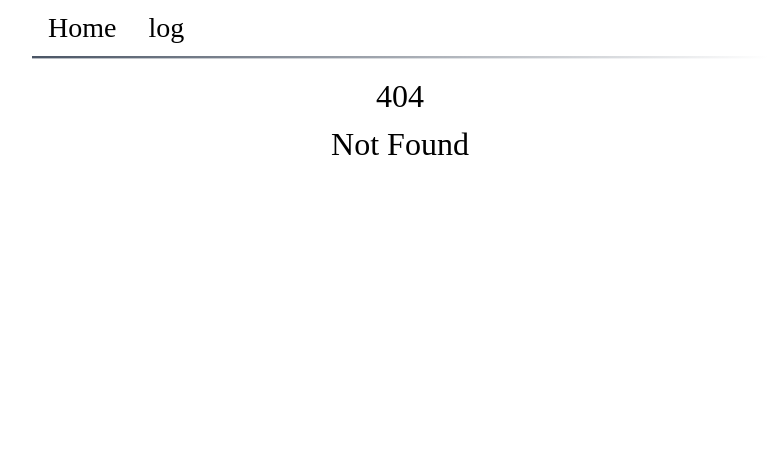
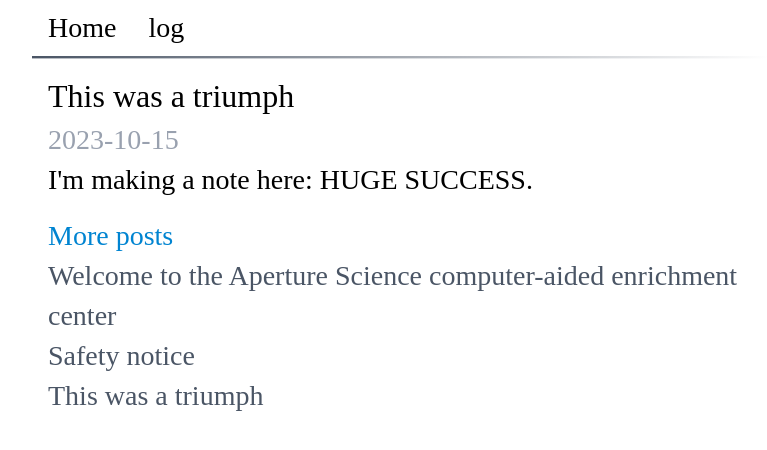
Before and after one commit to shouts77/shouts77.github.io, a SvelteKit app: page /blog/cake in a window 1280 px wide. Before the commit this address had no page. Shown: the top 450 px of the page, without its empty margins (240-1007 px from the left). Built offline with nearby package versions, Linux system fonts and the light colour scheme; a web font is replaced by a local one.

Commit message:
add log page base

```diff
--- /dev/null
+++ b/src/routes/blog/[slug]/+layout.svelte
@@ -0,0 +1,22 @@
+<script>
+	let { data, children } = $props();
+</script>
+
+<div>
+	<main class="pb-2">
+		{@render children()}
+	</main>
+
+	<aside class="flex-row justify-left w-full px-4 md:justify-left md:w-96 md:px-4">
+		<div class="text-sm">
+			<p class="text-sky-600">More posts</p>
+			<ul class="text-gray-600">
+				{#each data.summaries as { slug, title }}
+					<li>
+						<a href="/blog/{slug}">{title}</a>
+					</li>
+				{/each}
+			</ul>
+		</div>
+	</aside>
+</div>
--- /dev/null
+++ b/src/routes/blog/[slug]/+page.server.js
@@ -0,0 +1,12 @@
+import { error } from '@sveltejs/kit';
+import { posts } from '../../../posts/data.js';
+
+export function load({ params }) {
+	const post = posts.find((post) => post.slug === params.slug);
+
+	if (!post) error(404);
+
+	return {
+		post
+	};
+}
--- /dev/null
+++ b/src/routes/blog/[slug]/+page.svelte
@@ -0,0 +1,9 @@
+<script>
+	let { data } = $props();
+</script>
+
+<div class="flex-row justify-left w-full px-4 md:justify-left md:w-96 md:px-4">
+	<h1>{data.post.title}</h1>
+	<div class="text-sm text-gray-400">{data.post.date}</div>
+	<div class="text-sm">{@html data.post.content}</div>
+</div>
--- a/src/styles/app.css
+++ b/src/styles/app.css
@@ -14,7 +14,6 @@
     body {
         display: flex;
         flex-direction: column;
-        justify-content: center;
         align-items: center;
     }
 }
```
